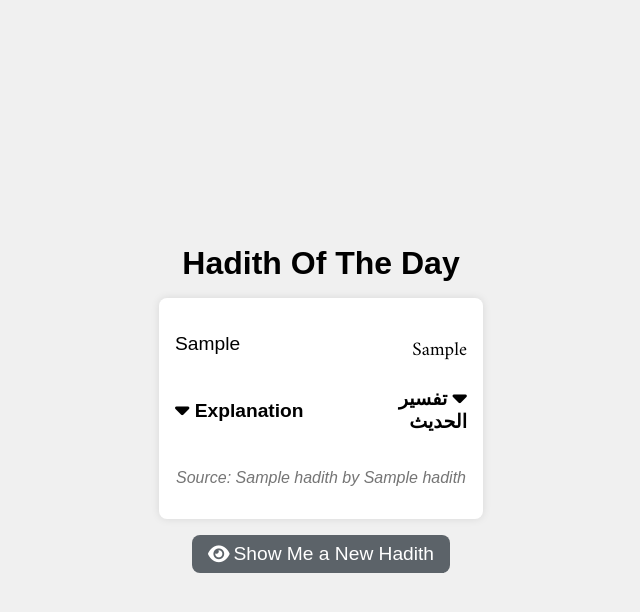
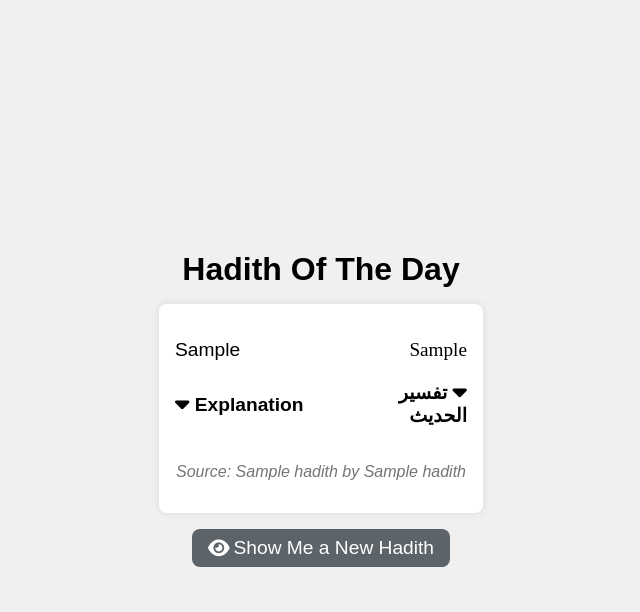
Before and after one commit to daily-islamic-hadith/web-app, a Flask app: template server/hadith_app/templates/index.html in a window 1280 px wide. Shown: the top 612 px of the page, without its empty margins (319-959 px from the left). Run offline with Flask 3, Linux system fonts and the light colour scheme; the template is opened without the code that fills it: most values are stand-ins (such as "Sample title", 1, 10 or a date in 2020); parts of the project's set-up code (start-up, migrations or seed data) failed here and were passed over; some libraries are stand-ins or nearby versions; some web fonts are replaced.

Commit message:
preload styles and remove style links that can be embedded in the local style file

```diff
--- a/server/hadith_app/static/css/style.css
+++ b/server/hadith_app/static/css/style.css
@@ -262,3 +262,31 @@ details p {
     display: none;
   }
 }
+
+/* arabic */
+@font-face {
+  font-family: 'Amiri';
+  font-style: normal;
+  font-weight: 400;
+  font-display: swap;
+  src: url(https://fonts.gstatic.com/s/amiri/v27/J7aRnpd8CGxBHpUrtLMS7JNKIjk.woff2) format('woff2');
+  unicode-range: U+0600-06FF, U+0750-077F, U+0870-088E, U+0890-0891, U+0897-08E1, U+08E3-08FF, U+200C-200E, U+2010-2011, U+204F, U+2E41, U+FB50-FDFF, U+FE70-FE74, U+FE76-FEFC, U+102E0-102FB, U+10E60-10E7E, U+10EC2-10EC4, U+10EFC-10EFF, U+1EE00-1EE03, U+1EE05-1EE1F, U+1EE21-1EE22, U+1EE24, U+1EE27, U+1EE29-1EE32, U+1EE34-1EE37, U+1EE39, U+1EE3B, U+1EE42, U+1EE47, U+1EE49, U+1EE4B, U+1EE4D-1EE4F, U+1EE51-1EE52, U+1EE54, U+1EE57, U+1EE59, U+1EE5B, U+1EE5D, U+1EE5F, U+1EE61-1EE62, U+1EE64, U+1EE67-1EE6A, U+1EE6C-1EE72, U+1EE74-1EE77, U+1EE79-1EE7C, U+1EE7E, U+1EE80-1EE89, U+1EE8B-1EE9B, U+1EEA1-1EEA3, U+1EEA5-1EEA9, U+1EEAB-1EEBB, U+1EEF0-1EEF1;
+}
+/* latin-ext */
+@font-face {
+  font-family: 'Amiri';
+  font-style: normal;
+  font-weight: 400;
+  font-display: swap;
+  src: url(https://fonts.gstatic.com/s/amiri/v27/J7aRnpd8CGxBHpUgtLMS7JNKIjk.woff2) format('woff2');
+  unicode-range: U+0100-02BA, U+02BD-02C5, U+02C7-02CC, U+02CE-02D7, U+02DD-02FF, U+0304, U+0308, U+0329, U+1D00-1DBF, U+1E00-1E9F, U+1EF2-1EFF, U+2020, U+20A0-20AB, U+20AD-20C0, U+2113, U+2C60-2C7F, U+A720-A7FF;
+}
+/* latin */
+@font-face {
+  font-family: 'Amiri';
+  font-style: normal;
+  font-weight: 400;
+  font-display: swap;
+  src: url(https://fonts.gstatic.com/s/amiri/v27/J7aRnpd8CGxBHpUutLMS7JNK.woff2) format('woff2');
+  unicode-range: U+0000-00FF, U+0131, U+0152-0153, U+02BB-02BC, U+02C6, U+02DA, U+02DC, U+0304, U+0308, U+0329, U+2000-206F, U+20AC, U+2122, U+2191, U+2193, U+2212, U+2215, U+FEFF, U+FFFD;
+}
--- a/server/hadith_app/templates/index.html
+++ b/server/hadith_app/templates/index.html
@@ -15,23 +15,21 @@
       type="image/x-icon"
       href="{{ url_for('static', filename='icons/icon.png') }}"
     />
-    <link rel="preconnect" href="https://fonts.googleapis.com" />
-    <link
-      href="https://fonts.googleapis.com/css2?family=Amiri&display=swap"
-      rel="stylesheet"
-    />
     <!-- Font Awesome for icons -->
     <link
-      rel="stylesheet"
+      rel="preload stylesheet"
+      as="style"
       href="https://cdnjs.cloudflare.com/ajax/libs/font-awesome/6.0.0/css/brands.min.css"
     />
     <link
-      rel="stylesheet"
+      rel="preload stylesheet"
+      as="style"
       href="https://cdnjs.cloudflare.com/ajax/libs/font-awesome/6.0.0/css/solid.min.css"
     />
     <!-- app styles -->
     <link
-      rel="stylesheet"
+      rel="preload stylesheet"
+      as="style"
       href="{{ url_for('static', filename='css/style.css') }}"
     />
   </head>
@@ -139,6 +137,6 @@
       {% endif %}
     </div>
     {% endif %}
-    <script src="{{ url_for('static', filename='js/scripts.js') }}"></script>
+    <script src="{{ url_for('static', filename='js/scripts.js') }}" defer></script>
   </body>
 </html>
```
